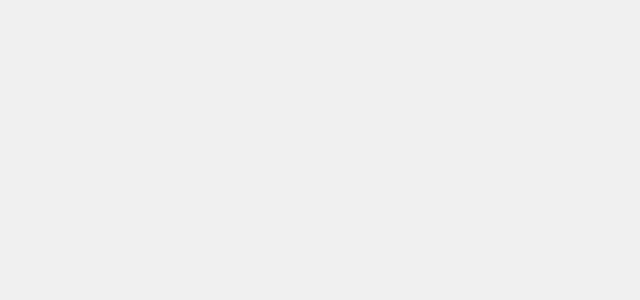
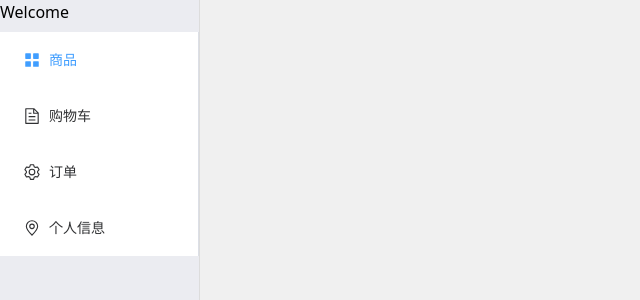
Before and after one commit to Resince/Hyperion_Frontend, a Vue app: page /consumer in a window 1280 px wide. Before the commit this address had no page. Shown: the top 300 px of the page, without its empty margins (0-640 px from the left). Built offline with nearby package versions, Linux system fonts and the light colour scheme.

Commit message:
update consumer vue init

```diff
--- a/src/components/Login/LoginRegister.vue
+++ b/src/components/Login/LoginRegister.vue
@@ -91,6 +91,7 @@ const ToLogin = async (form: any | undefined) => {
         console.log(res);
         localStorage.setItem('token', token);
         store.dispatch('saveToken', res.data.token); // 假设后端返回的 token 在 res.data.token]
+        store.commit('setName', res.data.name);
         router.push('/consumer');
       }).catch((error) => {
         console.log(error);
--- /dev/null
+++ b/src/components/consumer/consumer.vue
@@ -0,0 +1,15 @@
+<script setup lang="ts">
+import store from "@/store";
+import Sidebar from "@/components/consumer/sidebar.vue";
+const name=store.state.name;
+</script>
+
+<template>
+    <sidebar :name="name"/>
+    <router-view/>
+
+</template>
+
+<style scoped>
+
+</style>
--- /dev/null
+++ b/src/components/consumer/sidebar.vue
@@ -0,0 +1,65 @@
+<script lang="ts" setup>
+import {
+  Document,
+  Menu as IconMenu,
+  Location,
+  Setting,
+} from '@element-plus/icons-vue'
+const handleOpen = (key: string, keyPath: string[]) => {
+  console.log(key, keyPath)
+}
+const handleClose = (key: string, keyPath: string[]) => {
+  console.log(key, keyPath)
+}
+interface Props {
+  name: string
+}
+const props=defineProps<Props>();
+</script>
+
+<template>
+  <el-row class="sidebar-container">
+    <el-col :span="24">
+      <h5 class="mb-2">Welcome {{props.name}}</h5>
+      <el-menu
+          default-active="1"
+          class="el-menu-vertical-demo"
+      >
+
+        <el-menu-item index="1">
+          <el-icon><icon-menu /></el-icon>
+          <span>商品</span>
+        </el-menu-item>
+
+        <el-menu-item index="2">
+          <el-icon><document /></el-icon>
+          <span>购物车</span>
+        </el-menu-item>
+
+        <el-menu-item index="3">
+          <el-icon><setting /></el-icon>
+          <span>订单</span>
+        </el-menu-item>
+
+        <el-menu-item index="4">
+          <el-icon><location /></el-icon>
+          <span>个人信息</span>
+        </el-menu-item>
+      </el-menu>
+    </el-col>
+  </el-row>
+</template>
+
+
+<style scoped>
+.sidebar-container {
+  height: 100vh;
+  width: 200px;
+  background-color: #ebecf1;
+  border-right: 1px solid #dcdcdc;
+  position: fixed;
+  top: 0;
+  left: 0;
+  overflow-y: auto;
+}
+</style>
--- a/src/router/router.ts
+++ b/src/router/router.ts
@@ -4,14 +4,18 @@ import LoginRegister from "@/components/Login/LoginRegister.vue"
 const routes=[
     {
         path: '/',
-        redicrect: '/login',
-        // name: 'LoginRegister',
-        component: LoginRegister
+        redirect: '/login',
+        // component: LoginRegister
     },
     {
         path: '/login',
         name: 'Login',
         component: LoginRegister
+    },
+    {
+        path:'/consumer',
+        name:'Consumer',
+        component:()=>import('@/components/consumer/consumer.vue')
     }
 ]
 
--- a/src/store/index.ts
+++ b/src/store/index.ts
@@ -2,17 +2,22 @@ import { createStore } from 'vuex';
 
 export default createStore({
     state: {
-        token: ''
+        token: '',
+        name: '',
     },
     mutations: {
         setToken(state, token) {
             state.token = token;
+        },
+        setName(state, name) {
+            state.name = name;
         }
     },
     actions: {
         saveToken({ commit }, token) {
             commit('setToken', token);
         }
+
     },
     getters: {
         getToken: (state) => state.token
```
Also changed, not shown: src/components/consumer/orders.vue (added, +11 -0 lines), src/components/consumer/profile.vue (added, +11 -0 lines), src/components/consumer/shop.vue (added, +11 -0 lines), 1 other file (tests, documents, lock files or other folders).
